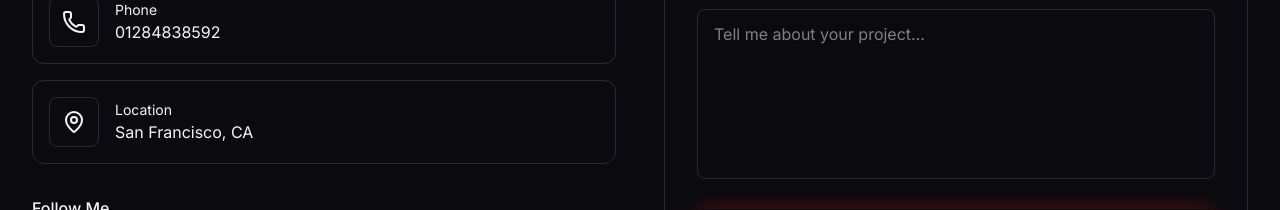
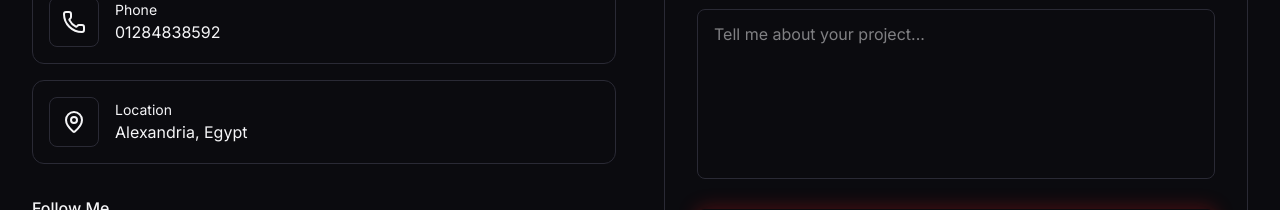
Before and after one commit to ansalking150/my-portfolio-, a React (Vite) app: page / in a window 1280 px wide. Shown: the part 6900-7110 px from the top of the page. Built offline with nearby package versions, Linux system fonts and the light colour scheme.

Commit message:
Update location information

```diff
--- a/src/app/components/sections/Contact.tsx
+++ b/src/app/components/sections/Contact.tsx
@@ -21,7 +21,7 @@ const contactInfo = [
   {
     icon: <MapPin size={24} />,
     title: 'Location',
-    value: 'San Francisco, CA',
+    value: 'Alexandria, Egypt',
     link: '#'
   }
 ];
```
Also changed, not shown: New Text Document.txt (added).
